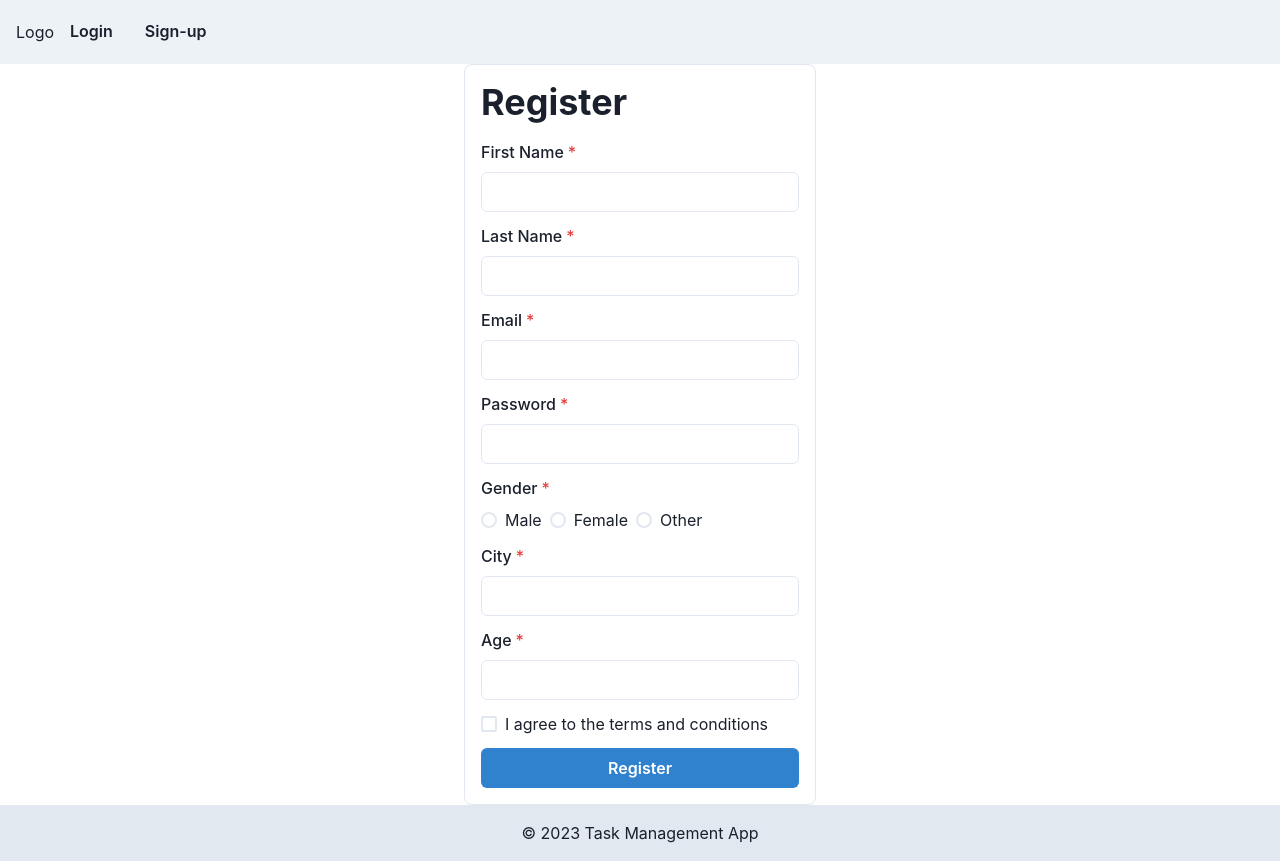
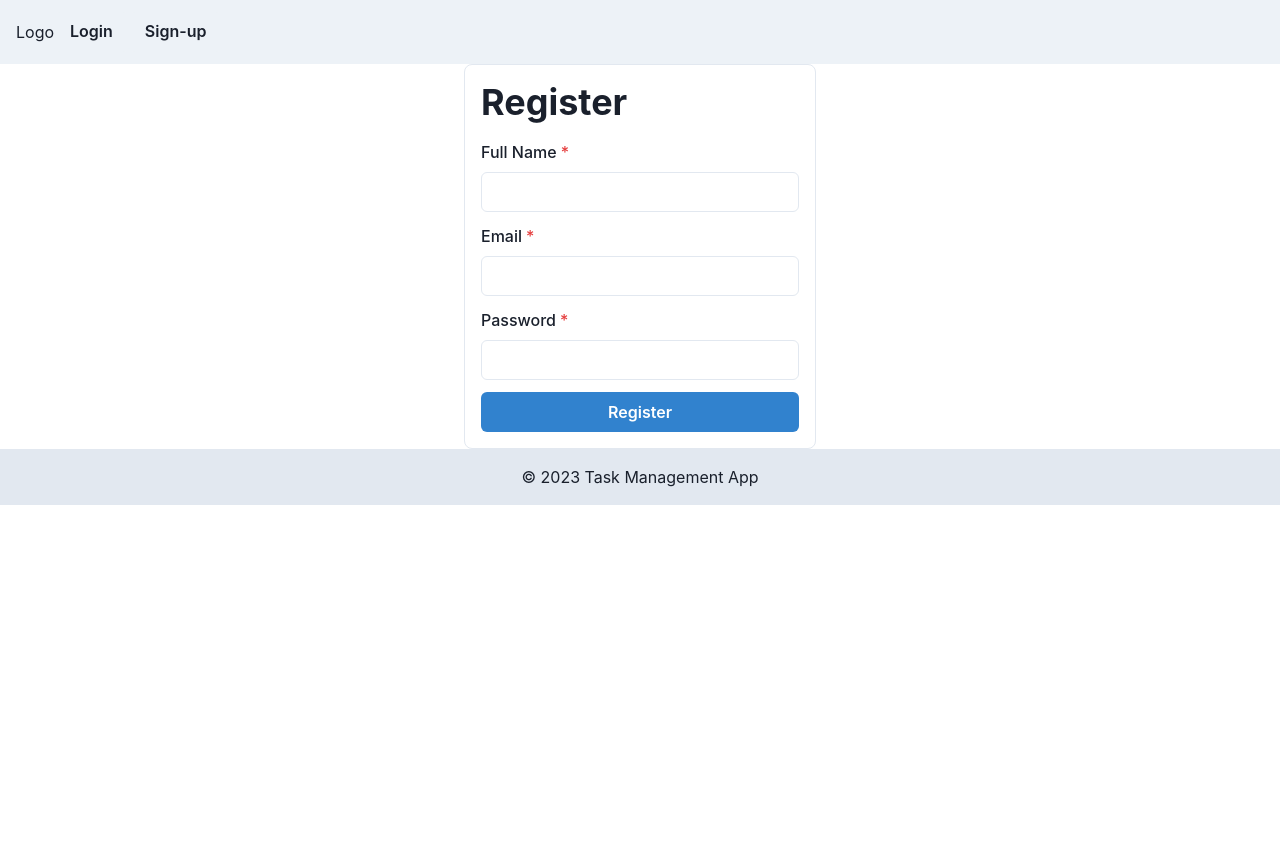
Before and after one commit to syedsohel22/task-management-system, a React (Vite) app in the folder client/: page /register in a window 1280 px wide. After the commit the page ends 800 px from the top, so only its background shows below. Built offline with nearby package versions, Linux system fonts and the light colour scheme.

Commit message:
some changes

```diff
--- /dev/null
+++ b/client/src/Pages/Quiz.jsx
@@ -0,0 +1,96 @@
+import { useState } from "react";
+import { Box, Button, Radio, RadioGroup, Stack } from "@chakra-ui/react";
+
+const questions = [
+  {
+    id: 1,
+    question: "What is the capital of France?",
+    options: ["Paris", "London", "Berlin", "Rome"],
+    answer: "Paris",
+  },
+  {
+    id: 2,
+    question: "Who painted the Mona Lisa?",
+    options: ["Van Gogh", "Da Vinci", "Picasso", "Monet"],
+    answer: "Da Vinci",
+  },
+  // Add more questions here...
+];
+
+const Quiz = () => {
+  const [currentQuestionIndex, setCurrentQuestionIndex] = useState(0);
+  const [selectedOption, setSelectedOption] = useState("");
+
+  const handleNextQuestion = () => {
+    if (currentQuestionIndex < questions.length - 1) {
+      setCurrentQuestionIndex(currentQuestionIndex + 1);
+      setSelectedOption("");
+    }
+  };
+
+  const handlePreviousQuestion = () => {
+    if (currentQuestionIndex > 0) {
+      setCurrentQuestionIndex(currentQuestionIndex - 1);
+      setSelectedOption("");
+    }
+  };
+
+  const handleOptionChange = (e) => {
+    console.log(e.target.value);
+    setSelectedOption(e.target.value);
+  };
+
+  const handleSubmit = () => {
+    // Handle submission logic here, e.g., checking the selectedOption against the correct answer
+    console.log("Selected option:", selectedOption);
+  };
+
+  const { question, options } = questions[currentQuestionIndex];
+
+  return (
+    <Box p={4}>
+      <Box>
+        <h1>Question {currentQuestionIndex + 1}</h1>
+        <h2>{question}</h2>
+        <RadioGroup
+          onClick={(e) => handleOptionChange(e)}
+          value={selectedOption}
+        >
+          <Stack spacing={2}>
+            {options.map((option) => (
+              <Radio key={option} value={option}>
+                {option}
+              </Radio>
+            ))}
+          </Stack>
+        </RadioGroup>
+      </Box>
+
+      <Box mt={4}>
+        <Button
+          colorScheme="blue"
+          mr={2}
+          onClick={handlePreviousQuestion}
+          disabled={currentQuestionIndex === 0}
+        >
+          Previous
+        </Button>
+        <Button
+          colorScheme="blue"
+          mr={2}
+          onClick={handleNextQuestion}
+          disabled={currentQuestionIndex === questions.length - 1}
+        >
+          Next
+        </Button>
+        {currentQuestionIndex === questions.length - 1 && (
+          <Button colorScheme="green" onClick={handleSubmit}>
+            Submit
+          </Button>
+        )}
+      </Box>
+    </Box>
+  );
+};
+
+export default Quiz;
--- a/client/src/Pages/Register.jsx
+++ b/client/src/Pages/Register.jsx
@@ -2,26 +2,20 @@ import { useState } from "react";
 import {
   Box,
   Button,
-  Checkbox,
   Container,
   FormControl,
   FormLabel,
   Heading,
   Input,
   Stack,
-  Radio,
-  RadioGroup,
 } from "@chakra-ui/react";
-
+import { useDispatch, useSelector } from "react-redux";
+import { registerFunc } from "../redux/authReducer/action";
 const Register = () => {
   const [formData, setFormData] = useState({
-    firstName: "",
-    lastName: "",
+    full_name: "",
     email: "",
     password: "",
-    gender: "",
-    city: "",
-    age: "",
   });
 
   const handleInputChange = (e) => {
@@ -29,9 +23,11 @@ const Register = () => {
     setFormData((prevData) => ({ ...prevData, [name]: value }));
   };
 
+  const dispatch = useDispatch();
   const handleSubmit = (e) => {
     e.preventDefault();
     // Handle form submission logic here
+    dispatch(registerFunc(formData));
     console.log(formData);
   };
 
@@ -42,21 +38,11 @@ const Register = () => {
         <form onSubmit={handleSubmit}>
           <Stack spacing={3}>
             <FormControl isRequired>
-              <FormLabel>First Name</FormLabel>
+              <FormLabel>Full Name</FormLabel>
               <Input
                 type="text"
-                name="firstName"
-                value={formData.firstName}
-                onChange={handleInputChange}
-              />
-            </FormControl>
-
-            <FormControl isRequired>
-              <FormLabel>Last Name</FormLabel>
-              <Input
-                type="text"
-                name="lastName"
-                value={formData.lastName}
+                name="full_name"
+                value={formData.full_name}
                 onChange={handleInputChange}
               />
             </FormControl>
@@ -81,43 +67,6 @@ const Register = () => {
               />
             </FormControl>
 
-            <FormControl isRequired>
-              <FormLabel>Gender</FormLabel>
-              <RadioGroup
-                name="gender"
-                value={formData.gender}
-                onChange={handleInputChange}
-              >
-                <Stack direction="row">
-                  <Radio value="male">Male</Radio>
-                  <Radio value="female">Female</Radio>
-                  <Radio value="other">Other</Radio>
-                </Stack>
-              </RadioGroup>
-            </FormControl>
-
-            <FormControl isRequired>
-              <FormLabel>City</FormLabel>
-              <Input
-                type="text"
-                name="city"
-                value={formData.city}
-                onChange={handleInputChange}
-              />
-            </FormControl>
-
-            <FormControl isRequired>
-              <FormLabel>Age</FormLabel>
-              <Input
-                type="number"
-                name="age"
-                value={formData.age}
-                onChange={handleInputChange}
-              />
-            </FormControl>
-
-            <Checkbox isRequired>I agree to the terms and conditions</Checkbox>
-
             <Button type="submit" colorScheme="blue">
               Register
             </Button>
--- a/client/src/components/MainRoutes.jsx
+++ b/client/src/components/MainRoutes.jsx
@@ -5,6 +5,7 @@ import UserPage from "../Pages/UserPage";
 import AdminPage from "../Pages/AdminPage";
 import PageNoteFound from "../Pages/PageNoteFound";
 import HomePage from "../Pages/HomePage";
+import Quiz from "../Pages/Quiz";
 const MainRoutes = () => {
   return (
     <Routes>
@@ -14,6 +15,7 @@ const MainRoutes = () => {
       <Route path="/user" element={<UserPage />} />
       <Route path="/admin" element={<AdminPage />} />
       <Route path="*" element={<PageNoteFound />} />
+      <Route path="/quiz" element={<Quiz />} />
     </Routes>
   );
 };
--- a/client/src/components/url.js
+++ b/client/src/components/url.js
@@ -1 +1 @@
-export const url = "http://localhost:5000/";
+export const url = "http://localhost:5000";
--- a/client/src/redux/authReducer/action.js
+++ b/client/src/redux/authReducer/action.js
@@ -1,13 +1,20 @@
 import axios from "axios";
-import { LOGIN_FAILURE, LOGIN_REQUEST, LOGIN_SUCCESS } from "./actionType";
+import {
+  LOGIN_FAILURE,
+  LOGIN_REQUEST,
+  LOGIN_SUCCESS,
+  REGISTRATION_FAILURE,
+  REGISTRATION_PENDING,
+  REGISTRATION_SUCCESS,
+} from "./actionType";
 
-import url from "../../components/url.js";
+import { url } from "../../components/url.js";
 console.log(url);
 export const loginFunc = (data) => (dispatch) => {
   dispatch({ type: LOGIN_REQUEST });
 
   return axios
-    .post(`${url}`, data)
+    .post(`${url}/user/login`, data)
     .then((res) => {
       console.log(res.data);
       dispatch({ type: LOGIN_SUCCESS, payload: res.data.token });
@@ -18,4 +25,16 @@ export const loginFunc = (data) => (dispatch) => {
     });
 };
 
-export const registerFunc = () => (dispatch) => {};
+export const registerFunc = (data) => (dispatch) => {
+  dispatch({ type: REGISTRATION_PENDING });
+  axios
+    .post(`${url}/user/register`, data)
+    .then((res) => {
+      console.log(res.data);
+      dispatch({ type: REGISTRATION_SUCCESS });
+    })
+    .catch((err) => {
+      console.log(err);
+      dispatch({ type: REGISTRATION_FAILURE });
+    });
+};
--- a/client/src/redux/authReducer/reducer.js
+++ b/client/src/redux/authReducer/reducer.js
@@ -1,4 +1,11 @@
-import { LOGIN_FAILURE, LOGIN_SUCCESS, LOGIN_REQUEST } from "./actionType";
+import {
+  LOGIN_FAILURE,
+  LOGIN_SUCCESS,
+  LOGIN_REQUEST,
+  REGISTRATION_PENDING,
+  REGISTRATION_SUCCESS,
+  REGISTRATION_FAILURE,
+} from "./actionType";
 
 const intiState = {
   isLoading: false,
@@ -16,7 +23,12 @@ export const reducer = (state = intiState, { type, payload }) => {
       return { ...state, isLoading: false, isAuth: true, token: payload };
     case LOGIN_FAILURE:
       return { ...state, isLoading: false, isError: true };
-
+    case REGISTRATION_PENDING:
+      return { ...state, isLoading: true };
+    case REGISTRATION_SUCCESS:
+      return { ...state, isLoading: false, isError: false };
+    case REGISTRATION_FAILURE:
+      return { ...state, isLoading: false, isError: true };
     default:
       return state;
   }
```
Also changed, not shown: 2 other files (tests, documents, lock files or other folders).
